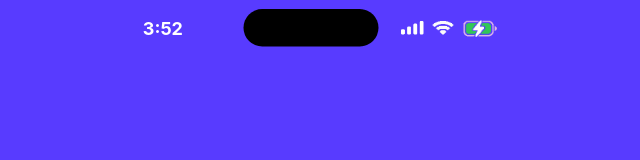
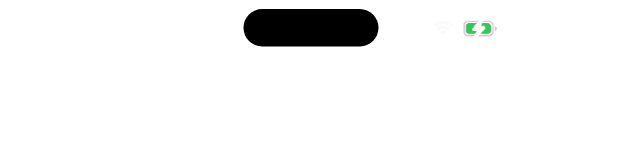
Before and after one commit to devtristanm/iphone, a plain HTML site: page index.html in a window 1280 px wide. Shown: the whole page, without its empty margins (400-1040 px from the left). Drawn offline with nearby package versions, Linux system fonts and the light colour scheme; a web font is replaced by a local one.

Commit message:
updated sizing

```diff
--- a/index.html
+++ b/index.html
@@ -41,6 +41,15 @@
         .overlay-container {
             transform: scale(1.5);
             transform-origin: top left;
+        }
+
+        body {
+            margin: 0;
+            background: transparent;
+        }
+
+        html {
+            background: transparent;
         }
 
         .phone-container {
```
